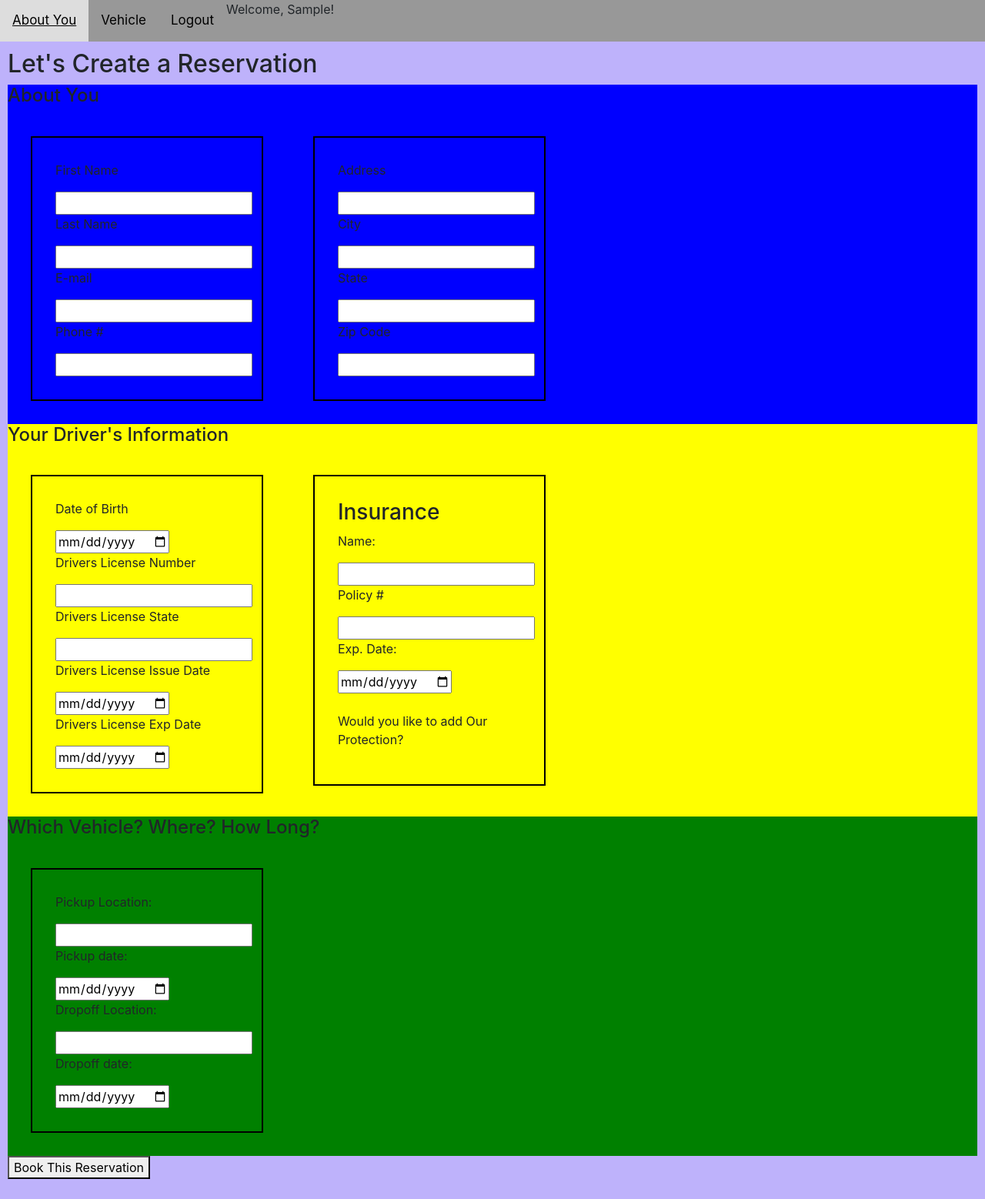
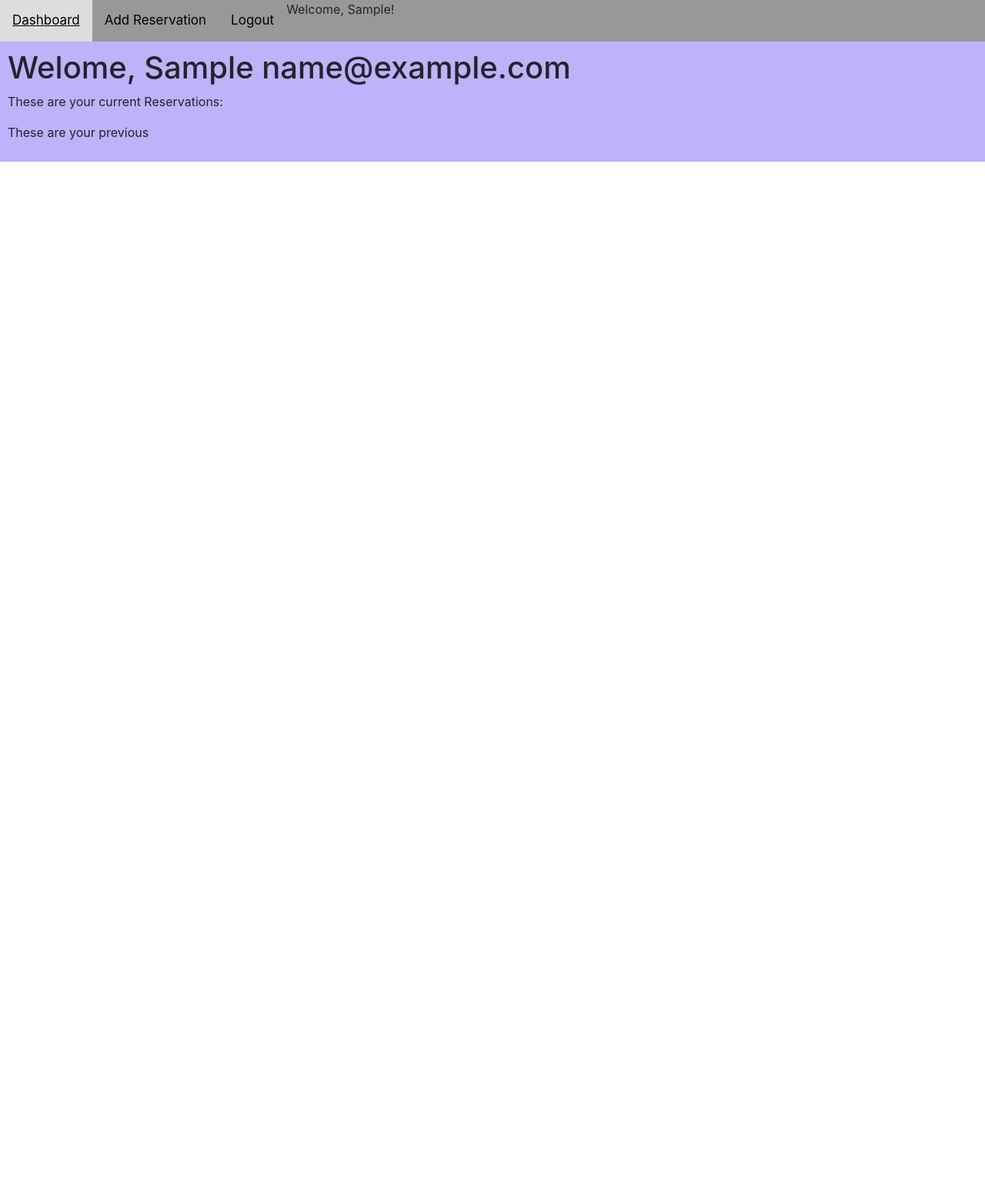
Before and after one commit to danielyguerrero/Hertz, a Django app: template apps/reservation/templates/reservation/index.html in a window 1280 px wide. Shown: the whole page at 77% size. After the commit the page ends 210 px from the top, so only its background shows below. Run offline with Django 3.2, Linux system fonts and the light colour scheme; the template is opened without the code that fills it, so the values that code supplies are empty; the visitor is signed in with stand-in values (Sample User, id 1); parts of the project's set-up code (start-up, migrations or seed data) failed here and were passed over; some libraries are stand-ins or nearby versions.

Commit message:
added form

```diff
--- a/apps/login/templates/login/index.html
+++ b/apps/login/templates/login/index.html
@@ -66,7 +66,7 @@
             <input type="text" name="email" />
 
             <p>Password:</p>
-            <input type="text" name="password" />
+            <input type="password" name="password" />
             <p class="btnpar">
                 <input type="submit" value="Login" />
             </p>
--- a/apps/reservation/models.py
+++ b/apps/reservation/models.py
@@ -28,7 +28,7 @@ class ReservationManager(models.Manager):
 
 		return errors
 
-	def add_res(self, form_data, user_id):
+	def add(self, form_data, user_id):
 		user = User.objects.get(id=user_id)
 		reservation = self.create(
 			pu_location = form_data['pu_location'],
--- a/apps/reservation/static/reservation/css/index.css
+++ b/apps/reservation/static/reservation/css/index.css
@@ -71,31 +71,3 @@ margin-right: auto;
 margin-left: auto;
 background-color: #beb2fb;
 }
-
-
-.top{
-  height: auto;
-  width: 100%;
-  background-color:blue;
-}
-.mid{
-  height: auto;
-  width: 100%;
-  background-color:yellow;
-}
-.low{
-  height: auto;
-  width: 100%;
-  background-color:green;
-
-}
-
-.field-wrap{
-  display: inline-block;
-  border: 2px solid black;
-  padding: 30px;
-  height: auto;
-  width: 24%;
-  vertical-align: top;
-  margin:30px;
-}
--- a/apps/reservation/templates/reservation/index.html
+++ b/apps/reservation/templates/reservation/index.html
@@ -26,10 +26,9 @@
 
 		Welcome, {{ user.first_name }}!
 
-		<a href="{% url 'dashboard' %}">About You </a>
+		<a href="{% url 'dashboard' %}"> Dashboard </a>
 
-		<a href="{% url 'vehicle' %}"><span class="glyphicon"></span> Vehicle </a>
-
+		<a href="{% url 'add' %}"> Add Reservation </a>
 
 		<a href="{% url 'logout' %}"><span class="glyphicon glyphicon-log-out"></span> Logout </a>
 
@@ -37,78 +36,16 @@
 
 	</div>
 	<div class="wrapper">
-		<h2>Let's Create a Reservation</h2>
-		<form class="add_res" method="post">
-	 		{% csrf_token %}
+		<h1>Welome, {{user.first_name}} {{user.email}}</h1>
+		<p>These are your current Reservations: </p>
 
-			<div class="top">
-				<h4>About You</h4>
-				<div class="field-wrap">
-			 			<p>First Name</p>
-			 			<input type="text" name="first_name">
-			 			<p>Last Name</p>
-			 			<input type="text" name="last_name">
-			 			<p>E-mail</p>
-			 			<input type="text" name="email">
-			 			<p>Phone #</p>
-			 			<input type="text" name="phone">
-		 		</div>
-		 		<div class="field-wrap">
-		 			<p>Address</p>
-		 			<input type="text" name="address">
-		 			<p>City</p>
-		 			<input type="text" name="city">
-		 			<p>State</p>
-		 			<input type="text" name="state">
-		 			<p>Zip Code</p>
-		 			<input type="text" name="zip">
-		 		</div>
-			</div>
 
-			<div class="mid">
-				<h4>Your Driver's Information</h4>
-				<div class="field-wrap">
-		 			<p>Date of Birth</p>
-		 			<input type="date" name="dob">
-		 			<p>Drivers License Number</p>
-		 			<input type="text" name="dl_number">
-		 			<p>Drivers License State</p>
-		 			<input type="text" name="dl_state">
-		 			<p>Drivers License Issue Date</p>
-		 			<input type="date" name="dl_issue">
-		 			<p>Drivers License Exp Date</p>
-		 			<input type="date" name="dl_exp">
-		 		</div>
+		<p>These are your previous </p>
 
-				<div class="field-wrap">
-		 			<h3>Insurance</h3>
-		 			<p>Name: </p>
-		 			<input type="text" name="insurance">
-		 			<p>Policy #</p>
-		 			<input type="text" name="policy_num">
-		 			<p>Exp. Date: </p>
-		 			<input type="date" name="ins_exp">
-		 			<br>
-		 			<br>
-		 			<p>Would you like to add Our Protection?</p>
-				</div>
-			</div>
-			<div class="low">
-				<h4>Which Vehicle? Where? How Long?</h4>
-				<div class="field-wrap">
-					<p>Pickup Location: </p>
-					<input type="text" name="pu_location">
-					<p>Pickup date:</p>
-					<input type="date" name="pu_date">
-					<p>Dropoff Location: </p>
-					<input type="text" name="do_location">
-					<p>Dropoff date:</p>
-					<input type="date" name="do_date">
-				</div>
 
-			</div>
-			<button>Book This Reservation</button>
-		</form>
+
+
+
 	</div>
 
 </body>
--- a/apps/reservation/urls.py
+++ b/apps/reservation/urls.py
@@ -5,6 +5,6 @@ from . import views
 urlpatterns = [
 
 	url(r'^$', views.index, name= 'dashboard'),
-	url(r'reservation/res',views.add_res, name='add_res'),
+	url(r'/add',views.add, name='add'),
 
 ]
```
Also changed, not shown: apps/reservation/static/reservation/css/add.css (added, +43 -0 lines), apps/reservation/templates/reservation/add.html (added, +142 -0 lines), apps/reservation/views.py (+13 -2 lines), apps/reservation/static/reservation/img/cartypes.jpg (added), db.sqlite3, 5 other files.
